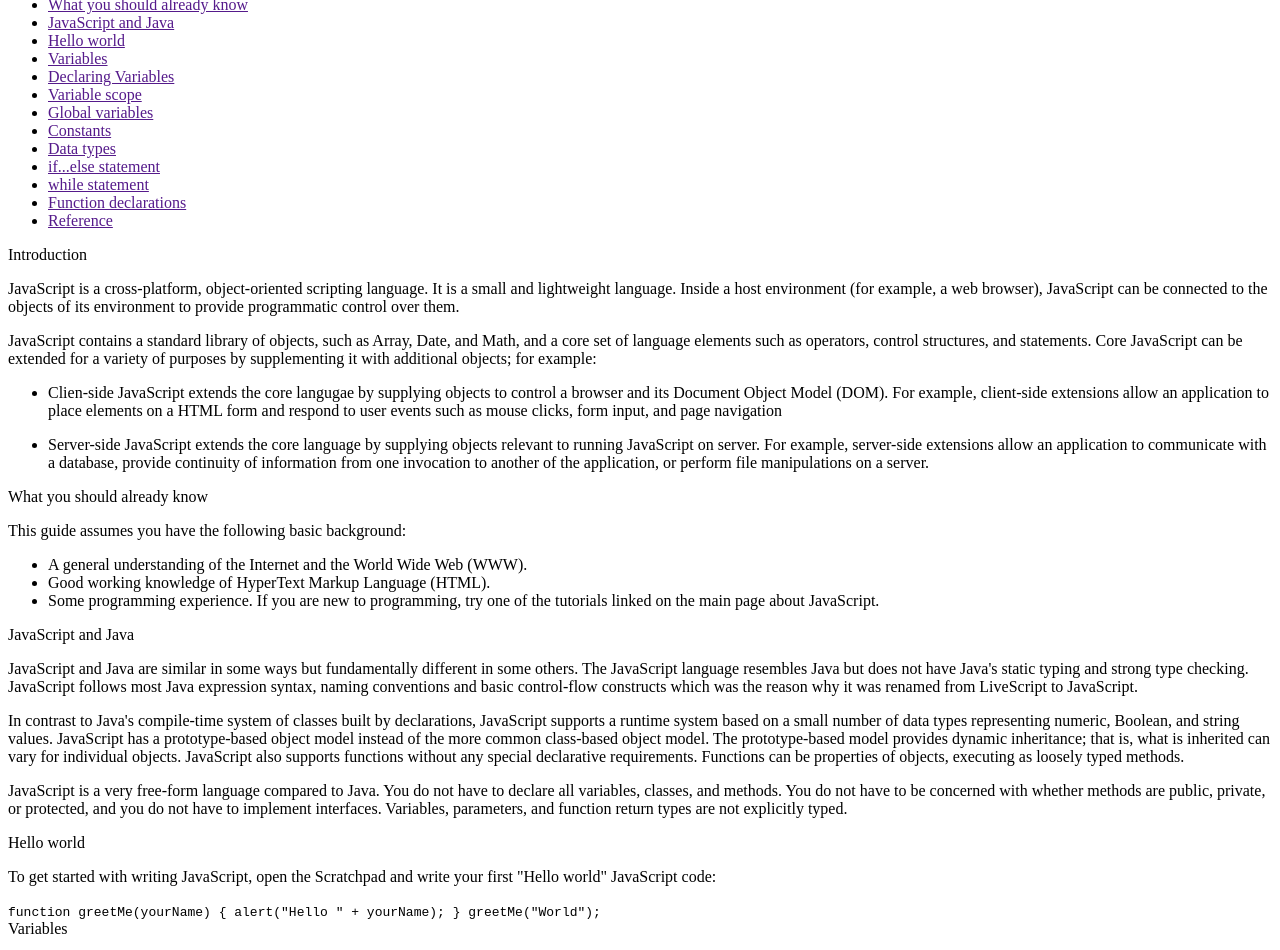
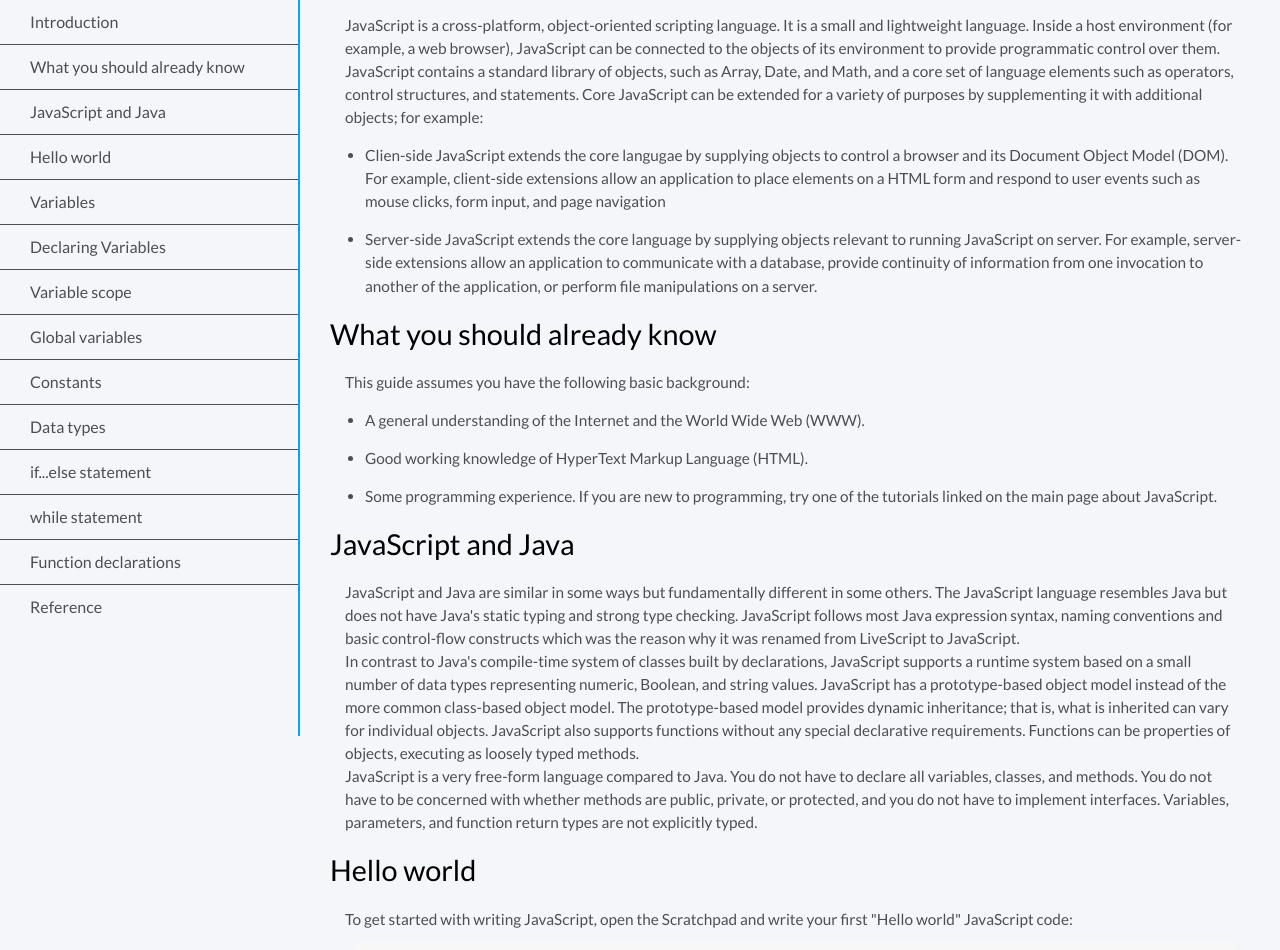
Before and after one commit to hig200diego/technicaldocumentationpage, a plain HTML site: page index.html in a window 1280 px wide. Shown: the part 64-1014 px from the top of the page. Drawn offline with Linux system fonts and the light colour scheme.

Commit message:
Projeto finalizado

```diff
--- a/css/style.css
+++ b/css/style.css
@@ -0,0 +1,149 @@
+* {
+    margin: 0;
+    padding: 0;
+    box-sizing: border-box;
+}
+
+body {
+    min-width: 290px;
+    font-family: 'Lato', sans-serif;
+    background-color: #f5f6fa;
+    line-height: 1.5;
+}
+
+header {
+    color: #000;
+    margin: 10px;
+    text-align: center;
+    font-size: 1.8em;
+    font-weight: thin;
+}
+
+#navbar {
+    position: fixed;
+    width: 300px;
+    height: 100%;
+    min-width: 290px;
+    top: 0;
+    left: 0;
+    border-right: 2px solid #00a8ff;
+
+}
+
+#navbar header span {
+    background-color: #F7DF1E;
+    padding: 15px;
+    font-weight: bold;
+}
+
+#main-doc header {
+    text-align: left;
+    margin: 0px;
+}
+
+#navbar ul {
+    height: 88%;
+    padding: 0;
+    overflow-y: auto;
+    overflow-x: hidden;
+}
+
+#navbar li {
+    width: 100%;
+    position: relative;
+    color: #4d4e53;
+    border-top: 1px solid;
+    list-style: none;
+
+}
+
+#navbar a {
+    display: block;
+    padding: 10px 30px;
+    color: #4d4e53;
+    text-decoration: none;
+    cursor: pointer;
+    transition: background-color 0.3s;
+}
+
+#navbar a:hover {
+    background-color: #7ed6df;
+    color: #fff;
+
+}
+
+/* Main */
+#main-doc {
+    position: absolute;
+    margin-left: 310px;
+    padding: 20px;
+    margin-bottom: 110px;
+}
+
+section article {
+    color: #4d4e53;
+    margin: 15px;
+    font-size: 0.96em;
+}
+
+section li {
+    margin: 15px 0px 0px 20px;
+}
+
+code {
+    display: block;
+    text-align: left;
+    white-space: pre;
+    position: relative;
+    word-break: normal;
+    word-wrap: normal;
+    line-height: 2;
+    background-color: #f7f7f7;
+    padding: 15px;
+    margin: 10px;
+    border-radius: 5px;
+}
+
+/*Mobile*/
+
+@media only screen and (max-width: 815px) {
+    /* For mobile phones: */
+    #navbar ul {
+      border: 1px solid;
+      height: 207px;
+    }
+
+    #navbar {
+      background-color: white;
+      position: absolute;
+      top: 0;
+      padding: 0;
+      margin: 0;
+      width: 100%;
+      max-height: 275px;
+      border: none;
+      z-index: 1;
+      border-bottom: 2px solid;
+    }
+
+    #main-doc {
+      position: relative;
+      margin-left: 0px;
+      margin-top: 270px;
+    }
+  }
+
+  @media only screen and (max-width: 400px) {
+    #main-doc {
+      margin-left: -10px;
+    }
+
+    code {
+      margin-left: -20px;
+      width: 100%;
+      padding: 15px;
+      padding-left: 10px;
+      padding-right: 45px;
+      min-width: 233px;
+    }
+  }
--- a/index.html
+++ b/index.html
@@ -4,6 +4,7 @@
     <meta charset="UTF-8">
     <meta name="viewport" content="width=device-width, initial-scale=1.0">
     <meta http-equiv="X-UA-Compatible" content="ie=edge">
+    <link href="https://fonts.googleapis.com/css?family=Lato&display=swap" rel="stylesheet">
     <link rel="stylesheet" href="css/style.css">
     <title>JavaScript Documentation | JS DOC</title>
 </head>
@@ -12,25 +13,25 @@
    <nav id="navbar">
        <header><span>JS</span> Documentation</header>
        <ul>
-            <li><a href="#intro">Introduction</a></li>
-            <li><a href="">What you should already know</a></li>
-            <li><a href="">JavaScript and Java</a></li>
-            <li><a href="">Hello world</a></li>
-            <li><a href="">Variables</a></li>
-            <li><a href="">Declaring Variables</a></li>
-            <li><a href="">Variable scope</a></li>
-            <li><a href="">Global variables</a></li>
-            <li><a href="">Constants</a></li>
-            <li><a href="">Data types</a></li>
-            <li><a href="">if...else statement</a></li>
-            <li><a href="">while statement</a></li>
-            <li><a href="">Function declarations</a></li>
-            <li><a href="">Reference</a></li>
+            <li><a class="nav-link" href="#Introduction">Introduction</a></li>
+            <li><a class="nav-link" href="#What_you_should_already_know">What you should already know</a></li>
+            <li><a class="nav-link" href="#Javascript_and_java">JavaScript and Java</a></li>
+            <li><a class="nav-link" href="#Hello_world">Hello world</a></li>
+            <li><a class="nav-link" href="#Variables">Variables</a></li>
+            <li><a class="nav-link" href="#Declaring_variables">Declaring Variables</a></li>
+            <li><a class="nav-link" href="#Variable_scope">Variable scope</a></li>
+            <li><a class="nav-link" href="#Global_variables">Global variables</a></li>
+            <li><a class="nav-link" href="#Constants">Constants</a></li>
+            <li><a class="nav-link" href="#Data_types">Data types</a></li>
+            <li><a class="nav-link" href="#if..._else_statement">if...else statement</a></li>
+            <li><a class="nav-link" href="#while_statement">while statement</a></li>
+            <li><a class="nav-link" href="#Function_declarations">Function declarations</a></li>
+            <li><a class="nav-link"href="#Reference">Reference</a></li>
        </ul>
    </nav>
    <main id="main-doc">
        <!-- Introduction -->
-        <section class="main-section" id="intro">
+        <section class="main-section" id="Introduction">
             <header>Introduction</header>
             <article>
                 <p>
@@ -56,7 +57,7 @@
         </section>
 
         <!--What you should already know-->
-        <section class="main-section" id="what_you_should">
+        <section class="main-section" id="What_you_should_already_know">
             <header>What you should already know</header>
             <article>
                 <p>This guide assumes you have the following basic background:</p>
@@ -69,7 +70,7 @@
         </section>
 
         <!-- JavaScript and Java-->
-        <section class="main-section" id="javascript-java">
+        <section class="main-section" id="Javascript_and_java">
             <header>JavaScript and Java</header>
             <article>
                 <p>
@@ -85,7 +86,7 @@
         </section>
 
         <!--Hello world-->
-        <section class="main-section" id="hello">
+        <section class="main-section" id="Hello_world">
             <header>Hello world</header>
             <article>
                 <p>
@@ -100,25 +101,32 @@
         </section>
 
         <!--Variables-->
-        <section class="main-section" id="variables">
+        <section class="main-section" id="Variables">
             <header>Variables</header>
+            <article>
                 <p>
-                You use variables as symbolic names for values in your application. The names of variables, called identifiers, conform to certain rules.
+                    You use variables as symbolic names for values in your application. The names of variables, called identifiers,
+                    conform to certain rules.
                 </p>
 
                 <p>
-                A JavaScript identifier must start with a letter, underscore (_), or dollar sign ($); subsequent characters can also be digits (0-9). Because JavaScript is case sensitive, letters include the characters "A" through "Z" (uppercase) and the characters "a" through "z" (lowercase).
+                    A JavaScript identifier must start with a letter, underscore (_), or dollar sign ($); subsequent characters can
+                    also be digits (0-9). Because JavaScript is case sensitive, letters include the characters "A" through "Z"
+                    (uppercase) and the characters "a" through "z" (lowercase).
                 </p>
 
                 <p>
-                You can use ISO 8859-1 or Unicode letters such as å and ü in identifiers. You can also use the Unicode escape sequences as characters in identifiers. Some examples of legal names are Number_hits, temp99, and _name.
+                    You can use ISO 8859-1 or Unicode letters such as å and ü in identifiers. You can also use the Unicode escape
+                    sequences as characters in identifiers. Some examples of legal names are Number_hits, temp99, and _name.
                 </p>
+            </article>
 
         </section>
 
         <!--Declaring variables-->
-        <section class="main-section" id="declaring-variables">
+        <section class="main-section" id="Declaring_variables">
             <header>Declaring Variables</header>
+            <article>
                 <p>
                     You can declare a variable in three ways:
                     With the keyword var. For example,
@@ -147,11 +155,13 @@
                 <code>
                     let y = 13;
                 </code>
+            </article>
         </section>
 
         <!--Variable scope-->
-        <section class="main-section" id="variable-scope">
+        <section class="main-section" id="Variable_scope">
             <header>Variable scope</header>
+            <article>
                 <p>
                     When you declare a variable outside of any function, it is called a global variable, because it is available to any other code in the current document. When you declare a variable within a function, it is called a local variable, because it is available only within that function.
                 </p>
@@ -169,22 +179,26 @@
                 <code>
                     if (true) { let y = 5; } console.log(y); // ReferenceError: y is not defined
                 </code>
+            </article>
         </section>
 
         <!--Global Variables-->
-        <section class="main-section" id="global-variables">
+        <section class="main-section" id="Global_variables">
             <header>Global Variables</header>
+            <article>
                 <p>
                     Global variables are in fact properties of the global object. In web pages the global object is window, so you can set and access global variables using the window.variable syntax.
                 </p>
                 <p>
                     Consequently, you can access global variables declared in one window or frame from another window or frame by specifying the window or frame name. For example, if a variable called phoneNumber is declared in a document, you can refer to this variable from an iframe as parent.phoneNumber.
                 </p>
+            </article>
         </section>
 
         <!--Constants-->
-        <section class="main-section" id="constants">
+        <section class="main-section" id="Constants">
             <header>Constants</header>
+            <article>
                 <p>
                     You can create a read-only, named constant with the const keyword. The syntax of a constant identifier is the same as for a variable identifier: it must start with a letter, underscore or dollar sign and can contain alphabetic, numeric, or underscore character
                 </p>
@@ -218,11 +232,13 @@
                 <code>
                     const MY_OBJECT = {"key": "value"}; MY_OBJECT.key = "otherValue";
                 </code>
+            </article>
         </section>
 
         <!--Data types-->
-        <section class="main-section" id="data-type">
+        <section class="main-section" id="Data_types">
             <header>Data types</header>
+            <article>
                 <p>The latest ECMAScript standard defines seven data types:</p>
             <ul>
                 <li>Six data types that are primitives:
@@ -245,12 +261,14 @@
                 Although these data types are a relatively small amount, they enable you to perform useful functions with your applications. Objects and functions are the other fundamental elements in the language. You can think of objects as named containers for values, and functions as procedures that your application can perform.
 
             </p>
+            </article>
 
         </section>
 
         <!--if...else estatement-->
-        <section class="main-section" id="if-else">
+        <section class="main-section" id="if..._else_statement">
             <header>if...else statement</header>
+            <article>
                 <p>
                     Use the if statement to execute a statement if a logical condition is true. Use the optional else clause to execute a statement if the condition is false. An if statement looks as follows:
                 </p>
@@ -297,11 +315,13 @@
                 <code>
                     if ((x = y)) { /* statements here */ }
                 </code>
+            </article>
         </section>
 
         <!--while statement-->
-        <section class="main-section" id="while-statement">
+        <section class="main-section" id="while_statement">
             <header>while statement</header>
+            <article>
                 <p>
                     A while statement executes its statements as long as a specified condition evaluates to true. A while statement looks as follows:
                 </p>
@@ -338,11 +358,13 @@
                 <p>
                     After completing the third pass, the condition n < 3 is no longer true, so the loop terminates.
                 </p>
+            </article>
         </section>
 
         <!--Functions declarations-->
-        <section class="main-sec" id="function-dec">
+        <section class="main-sec" id="Function_declarations">
             <header>Function declarations</header>
+           <article>
             <p>
                 A function definition (also called a function declaration, or function statement) consists of the function keyword, followed by:
             </p>
@@ -378,19 +400,23 @@
             <p>
                 Primitive parameters (such as a number) are passed to functions by value; the value is passed to the function, but if the function changes the value of the parameter, this change is not reflected globally or in the calling function.
             </p>
+           </article>
         </section>
 
         <!--Reference-->
-        <section class="main-section" id="reference">
+        <section class="main-section" id="Reference">
             <header>Reference</header>
+           <article>
             <ul>
                 <li>
                     <p>
-                    All the documentation in this page is taken from <a href="">MDN</a>
+                     All the documentation in this page is taken from <a href="https://developer.mozilla.org/en-US/docs/Web/JavaScript/Guide" target="_blank">MDN</a>
                     </p>
                 </li>
             </ul>
+           </article>
         </section>
    </main>
+<script src="https://cdn.freecodecamp.org/testable-projects-fcc/v1/bundle.js"></script>
 </body>
 </html>
```
Lines whose indentation alone changed are shown as unchanged.
